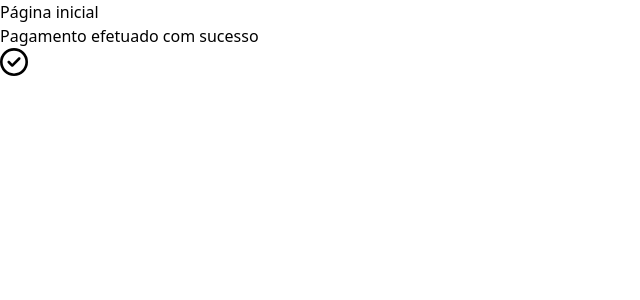
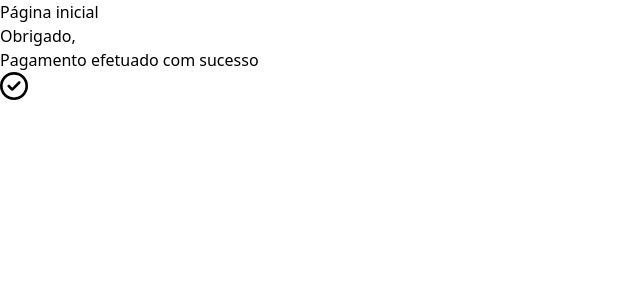
Before and after one commit to sofiaparreira/e-commerce-car, a React (Vite) app in the folder client/: page /payment in a window 1280 px wide. Both pictures are taken after a click on the button "Pagar". Shown: the top 300 px of the page, without its empty margins (0-640 px from the left). Built offline with nearby package versions, Linux system fonts and the light colour scheme.

Commit message:
pequena mudanca de style

```diff
--- a/client/src/pages/user/Payment.jsx
+++ b/client/src/pages/user/Payment.jsx
@@ -3,6 +3,7 @@ import { Link } from 'react-router-dom'
 
 const Payment = () => {
   const [isPaid, setIsPaid] = useState(false);
+  const [fullName, setFullName] = useState('')
 
   const handlePayment = () => {
 
@@ -19,7 +20,7 @@ const Payment = () => {
         <h1 className="text-2xl mb-16">Dados para Entrega</h1>
 
         <div className="flex flex-col gap-y-8">
-          <input className="border border-gray-300 rounded-md px-2 py-2 outline-none" required placeholder="Nome Completo" type="text" />
+          <input onChange={(e) => setFullName(e.target.value)} className="border border-gray-300 rounded-md px-2 py-2 outline-none" required placeholder="Nome Completo" type="text" />
           <input className="border border-gray-300 rounded-md px-2 py-2 outline-none" required placeholder="Endereço" type="text" />
           <div className="flex gap-16">
             <input className="border border-gray-300 rounded-md px-2 py-2 outline-none w-full" required placeholder="Número" type="text" />
@@ -39,10 +40,11 @@ const Payment = () => {
 
       {isPaid && (
         <div className="py-8">
-                <Link className="mb-8 mt-8 underline mx-8" to='/home'>Página inicial </Link>
+          <Link className="mb-8 mt-8 underline mx-8" to='/home'>Página inicial </Link>
 
         <div className="mt-4 flex flex-col items-center justify-center py-64">
-        <p className="text-center text-xl text-green-500 ">Pagamento efetuado com sucesso</p>
+        <p className="text-center text-gray-600 flex gap-2  ">Obrigado, <p className="first-letter:uppercase">{fullName}</p></p>
+        <p className="mt-4 text-green-500 text-xl mb-4">Pagamento efetuado com sucesso</p>
         <svg
           xmlns="http://www.w3.org/2000/svg"
           height="28"
```
